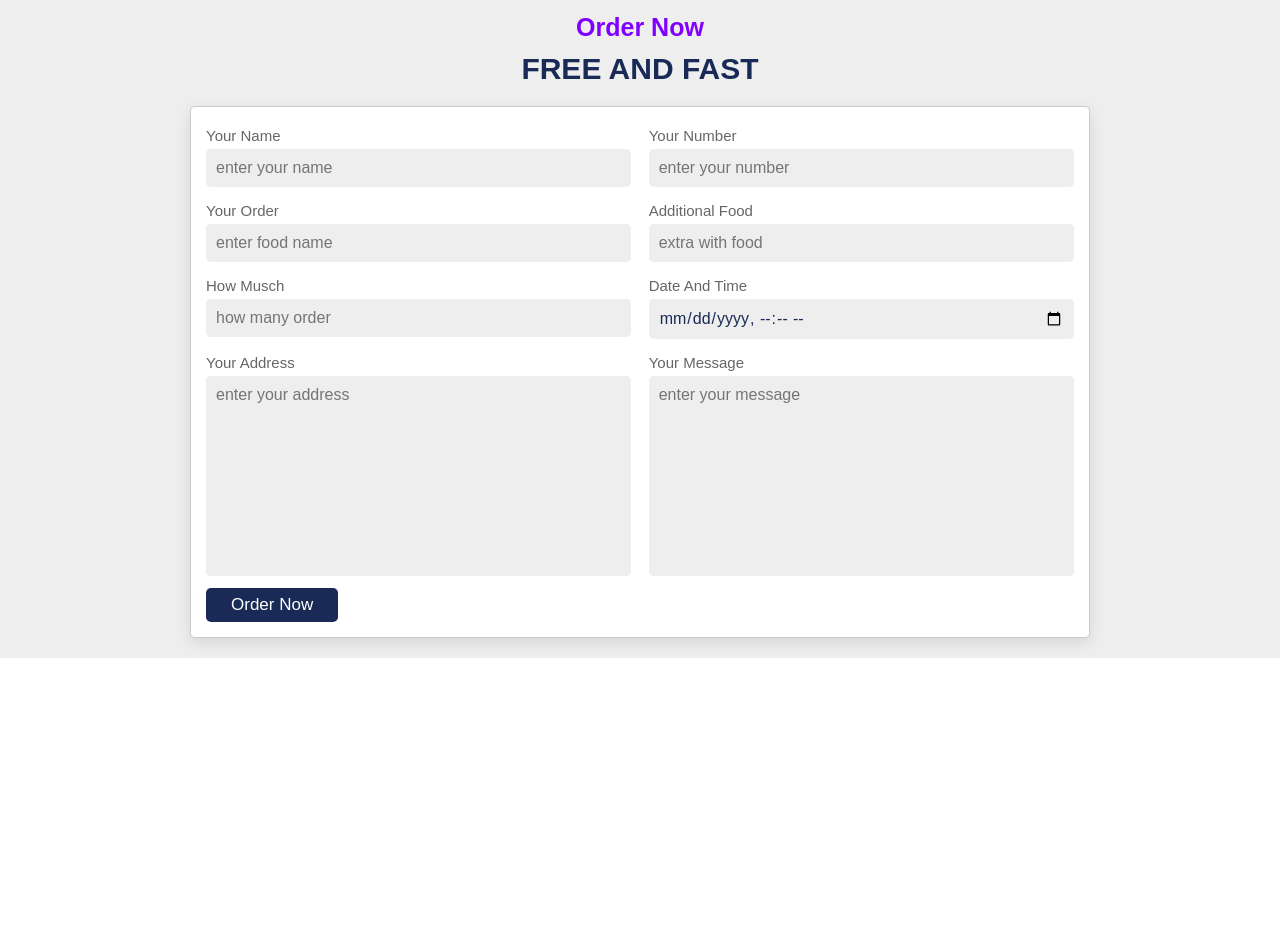
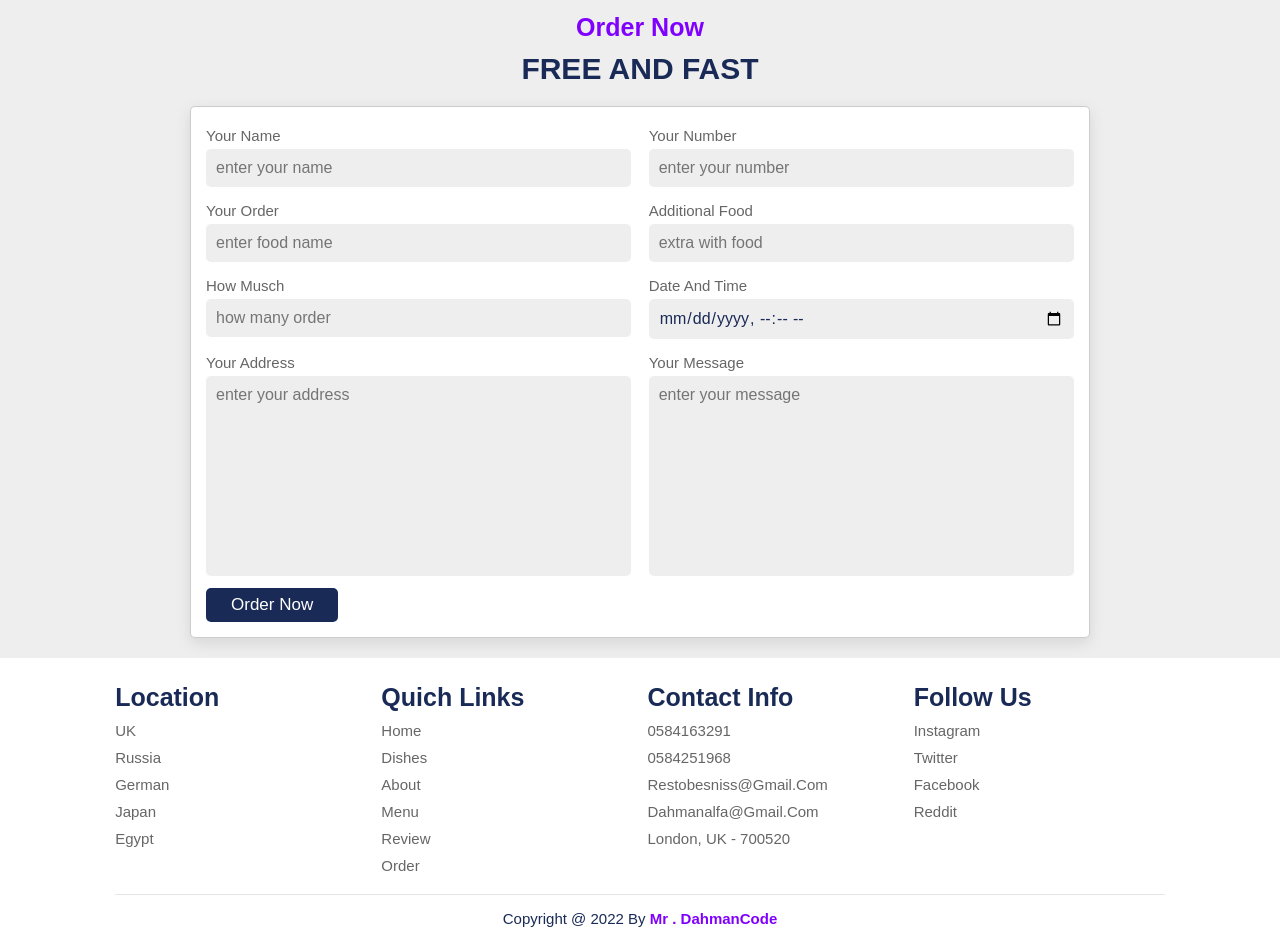
Before and after one commit to DahmanCode/Resto, a plain HTML site: page index.html in a window 1280 px wide. Shown: the part 4359-5311 px from the top of the page. Before the commit the page ends 5017 px from the top, so only its background shows below. Drawn offline with nearby package versions, Linux system fonts and the light colour scheme.

Commit message:
add footer section

```diff
--- a/index.html
+++ b/index.html
@@ -536,6 +536,45 @@
         </form>
     </section>
     <!--     order section ends   -->
+    <!--     footer section starts   -->
+    <section class="footer">
+        <div class="box-container">
+            <div class="box">
+                <h3>location</h3>
+                <a href="#">UK</a>
+                <a href="#">russia</a>
+                <a href="#">german</a>
+                <a href="#">japan</a>
+                <a href="#">egypt</a>
+            </div>
+            <div class="box">
+                <h3>quich links</h3>
+                <a href="#home">home</a>
+                <a href="#dishes">dishes</a>
+                <a href="#about">about</a>
+                <a href="#menu">menu</a>
+                <a href="#review">review</a>
+                <a href="#order">order</a>
+            </div>
+            <div class="box">
+                <h3>contact info</h3>
+                <a href="#">0584163291</a>
+                <a href="#">0584251968</a>
+                <a href="#">restobesniss@gmail.com</a>
+                <a href="#">dahmanalfa@gmail.com</a>
+                <a href="#">london, UK - 700520</a>
+            </div>
+            <div class="box">
+                <h3>follow us</h3>
+                <a href="#">instagram</a>
+                <a href="#">twitter</a>
+                <a href="#">facebook</a>
+                <a href="#">reddit</a>
+            </div>
+        </div>
+        <div class="credit">copyright @ 2022 by <span>mr . dahmanCode</span></div>
+    </section>
+    <!--     footer section ends   -->
 
 
 
--- a/style.css
+++ b/style.css
@@ -627,6 +627,50 @@ section:nth-child(even)
     margin-top: 0;
 }
 
+.footer .box-container
+{
+    display: grid;
+    grid-template-columns: repeat(auto-fit, minmax(25rem, 1fr));
+    gap: 1.5rem;
+}
+
+.footer .box-container .box h3
+{
+    padding: .5rem 0;
+    font-size: 2.5rem;
+    color: var(--black);
+}
+
+.footer .box-container .box a
+{
+    display: block;
+    padding: .5rem 0;
+    font-size: 1.5rem;
+    color: var(--light-color);
+}
+
+.footer .box-container .box a:hover
+{
+    color: var(--purple);
+    text-decoration: underline;
+}
+
+.footer .credit
+{
+    text-align: center;
+    border-top: .1rem solid rgba(0, 0, 0, .1);
+    font-size: 1.5rem;
+    color: var(--black);
+    padding: .5rem;
+    padding-top: 1.5rem;
+    margin-top: 1.5rem;
+}
+
+.footer .credit span
+{
+    color: var(--purple);
+    font-weight: bolder;
+}
 
 
 
```
